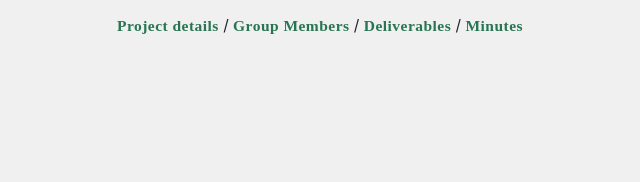
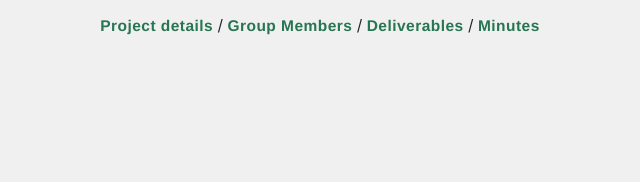
Before and after one commit to AE2GRP-CH/3dpacman.github.io, a plain HTML site: page index.html in a window 1280 px wide. Shown: the part 382-564 px from the top of the page, 360-1000 px from the left. Drawn offline with nearby package versions, Linux system fonts and the light colour scheme.

Commit message:
Miss some addition to font fallback

```diff
--- a/css/index.css
+++ b/css/index.css
@@ -7,7 +7,7 @@ p{margin:0;}
 .top-content{text-align:center;margin:11% auto 5% auto;}
 .top-content .title > p{font-family:Wawati Sc;font-size:20px;letter-spacing: 0.05em}
 .top-content-links{margin:17px 0 0 0;font-size:15.5px;}
-.top-content-links p > a{font-family:Avenir;text-decoration: none;font-weight:bold;letter-spacing: 0.03em;color:#277552;cursor:pointer}
+.top-content-links p > a{font-family:Avenir,Helvetica;text-decoration: none;font-weight:bold;letter-spacing: 0.03em;color:#277552;cursor:pointer}
 .top-content-links p > a:hover{border-bottom:3px solid #277552; -webkit-transition:border-bottom 0.09s ease; transition:border-bottom 0.09s ease}
 .bottom{height100%; 0 0 0;margin:0;font-family: Avenir,Helvetica}
 .tab-title{font-size:22px;font-weight:700;margin:0 0 20px 0}
```
